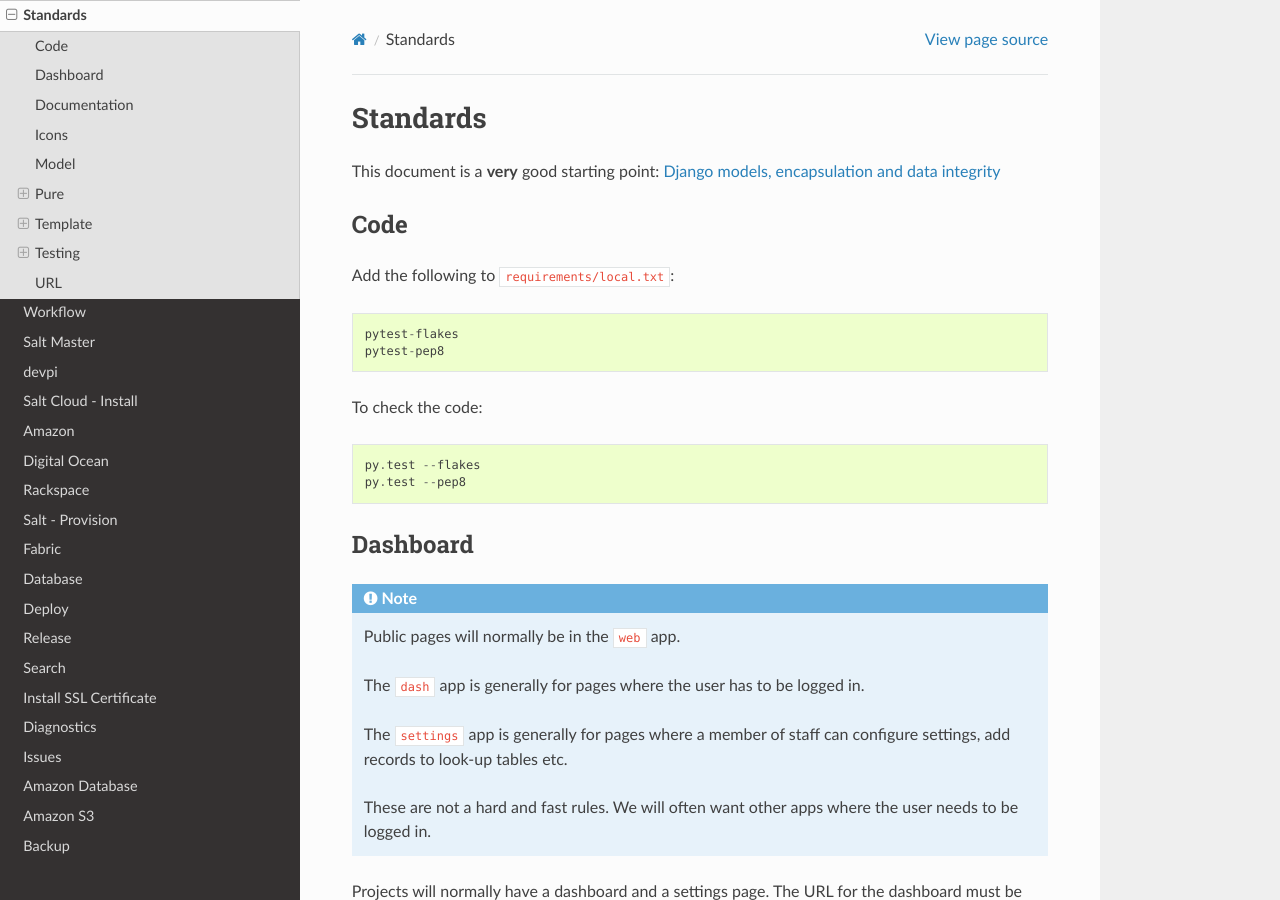
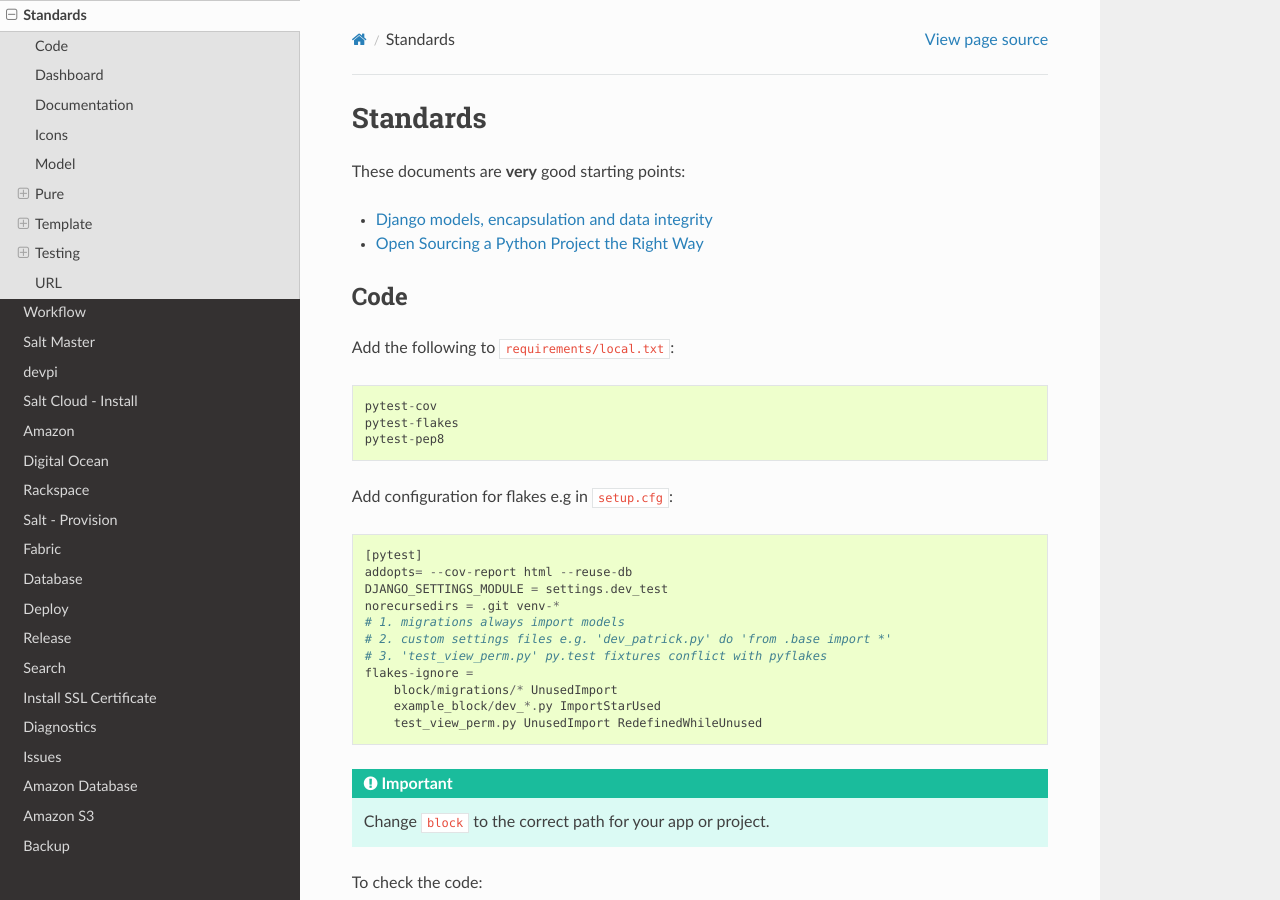
Before and after one commit to pkimber/old-docs-migrated-to-gitlab, a Sphinx documentation site: the page built from source/dev-standards.rst, in a window 1280 px wide and 900 px high. Built offline with Sphinx 7.4.7 and the Read the Docs theme 2.0.0, drawn with Linux system fonts in a browser that asks for light colours.

Commit message:
flakes config

```diff
--- a/source/dev-django.rst
+++ b/source/dev-django.rst
@@ -82,7 +82,7 @@ Remove::
 ``formtools``
 -------------
 
-The ``formtools`` package has been removed, so replace::
+The ``formtools`` package has been removed, so if you need wizards replace::
 
   from django.contrib.formtools.wizard.views import SessionWizardView
 
--- a/source/dev-standards.rst
+++ b/source/dev-standards.rst
@@ -3,16 +3,35 @@ Standards
 
 .. highlight:: python
 
-This document is a **very** good starting point:
-`Django models, encapsulation and data integrity`_
+These documents are **very** good starting points:
+
+- `Django models, encapsulation and data integrity`_
+- `Open Sourcing a Python Project the Right Way`_
 
 Code
 ====
 
 Add the following to ``requirements/local.txt``::
 
+  pytest-cov
   pytest-flakes
   pytest-pep8
+
+Add configuration for flakes e.g in ``setup.cfg``::
+
+  [pytest]
+  addopts= --cov-report html --reuse-db
+  DJANGO_SETTINGS_MODULE = settings.dev_test
+  norecursedirs = .git venv-*
+  # 1. migrations always import models
+  # 2. custom settings files e.g. 'dev_patrick.py' do 'from .base import *'
+  # 3. 'test_view_perm.py' py.test fixtures conflict with pyflakes
+  flakes-ignore =
+      block/migrations/* UnusedImport
+      example_block/dev_*.py ImportStarUsed
+      test_view_perm.py UnusedImport RedefinedWhileUnused
+
+.. important:: Change ``block`` to the correct path for your app or project.
 
 To check the code::
 
@@ -283,6 +302,7 @@ pattern*...
 
 .. _`Coding Conventions`: https://django-party-pack.readthedocs.org/en/latest/conventions.html#using-the-url-function
 .. _`Django models, encapsulation and data integrity`: http://www.dabapps.com/blog/django-models-and-encapsulation/
+.. _`Factory Boy`: https://github.com/rbarrois/factory_boy
+.. _`Open Sourcing a Python Project the Right Way`: http://www.jeffknupp.com/blog/2013/08/16/open-sourcing-a-python-project-the-right-way/
 .. _`PEP 257 - Docstring Conventions - Multi-line Docstrings`: https://www.python.org/dev/peps/pep-0257/#multi-line-docstrings
 .. _`Two Scoops of Django`: http://twoscoopspress.org/products/two-scoops-of-django-1-6
-.. _`Factory Boy`: https://github.com/rbarrois/factory_boy
--- a/source/dev-testing.rst
+++ b/source/dev-testing.rst
@@ -53,7 +53,6 @@ Add ``TESTING`` to ``settings/local.py``:
 .. code-block:: python
 
   DEBUG = True
-  TEMPLATE_DEBUG = DEBUG
   TESTING = False
 
 Add ``TESTING`` to ``settings/production.py`` and update the database ``NAME``:
@@ -61,7 +60,6 @@ Add ``TESTING`` to ``settings/production.py`` and update the database ``NAME``:
 .. code-block:: python
 
   DEBUG = False
-  TEMPLATE_DEBUG = DEBUG
   TESTING = get_env_variable_bool('TESTING')
 
   DATABASES = {
```
